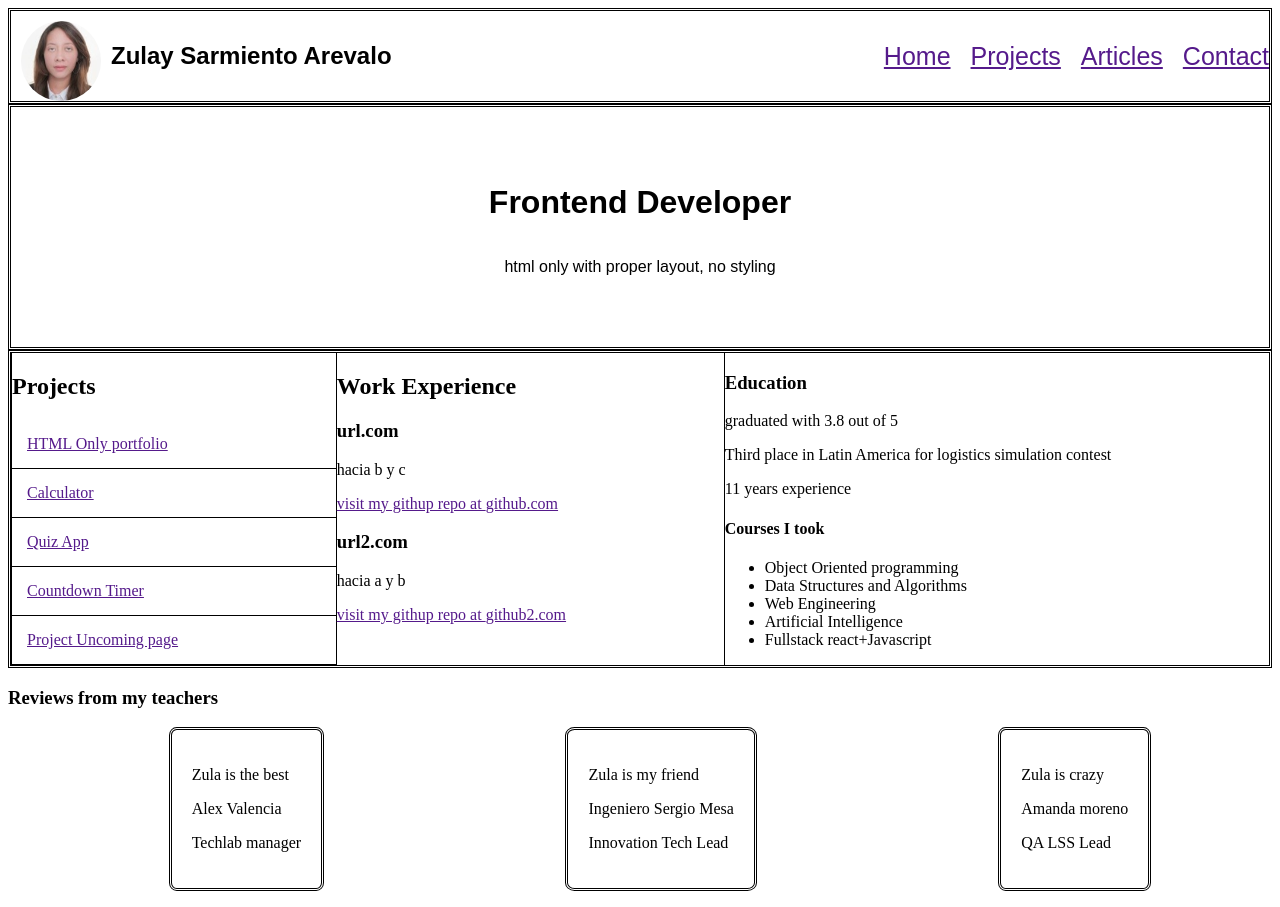
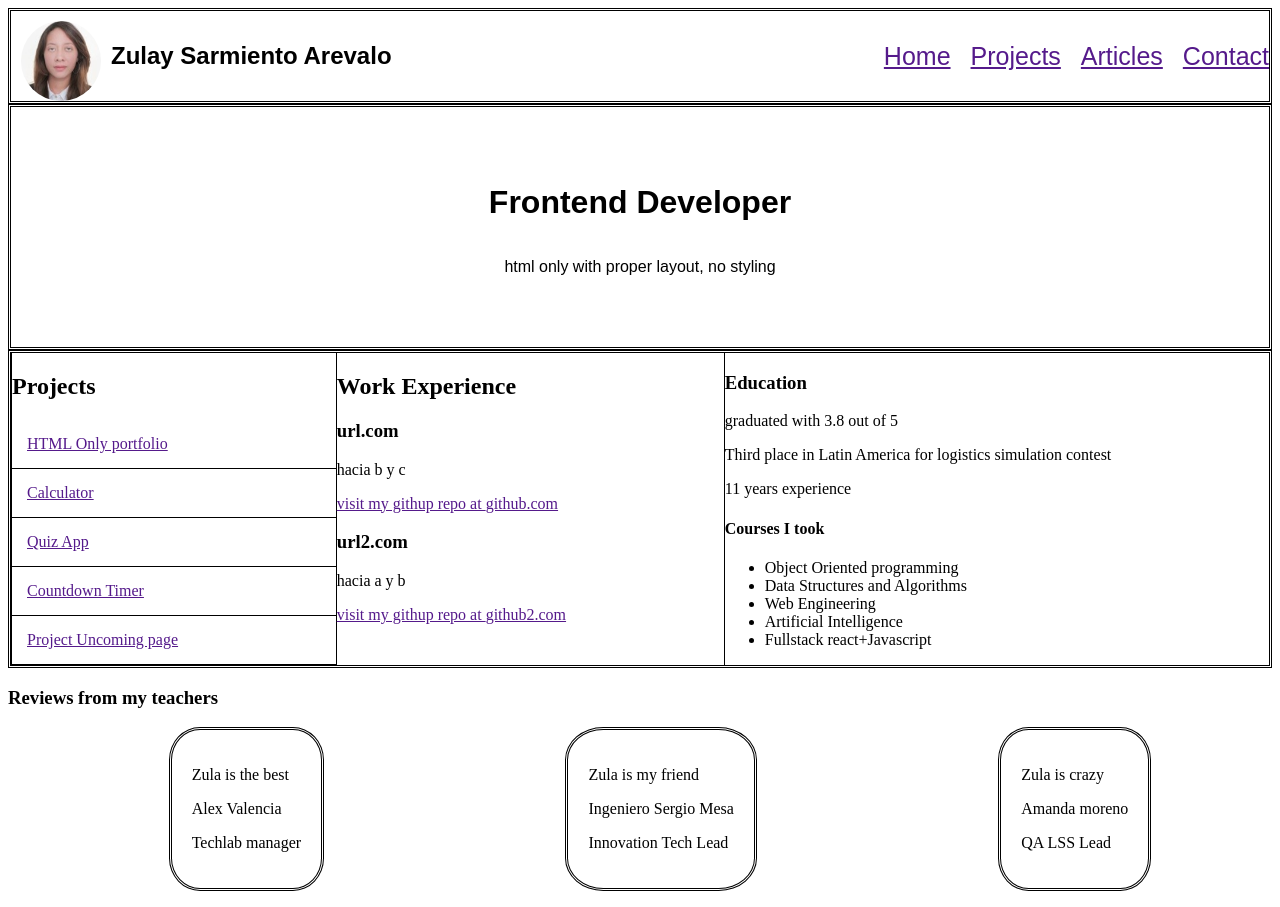
Before and after one commit to zsarmiento/reto, a React (Vite) app: page / in a window 1280 px wide. Built offline with nearby package versions, Linux system fonts and the light colour scheme.

Commit message:
ultimo cambio de hoy

```diff
--- a/src/components/Reviews.css
+++ b/src/components/Reviews.css
@@ -10,7 +10,7 @@
 }
 
 .lireviews{
-    border-radius: 5%;
+    border-radius: 20%;
     border-style:double;
     padding: 20px 20px 20px 20px;
 }
```
